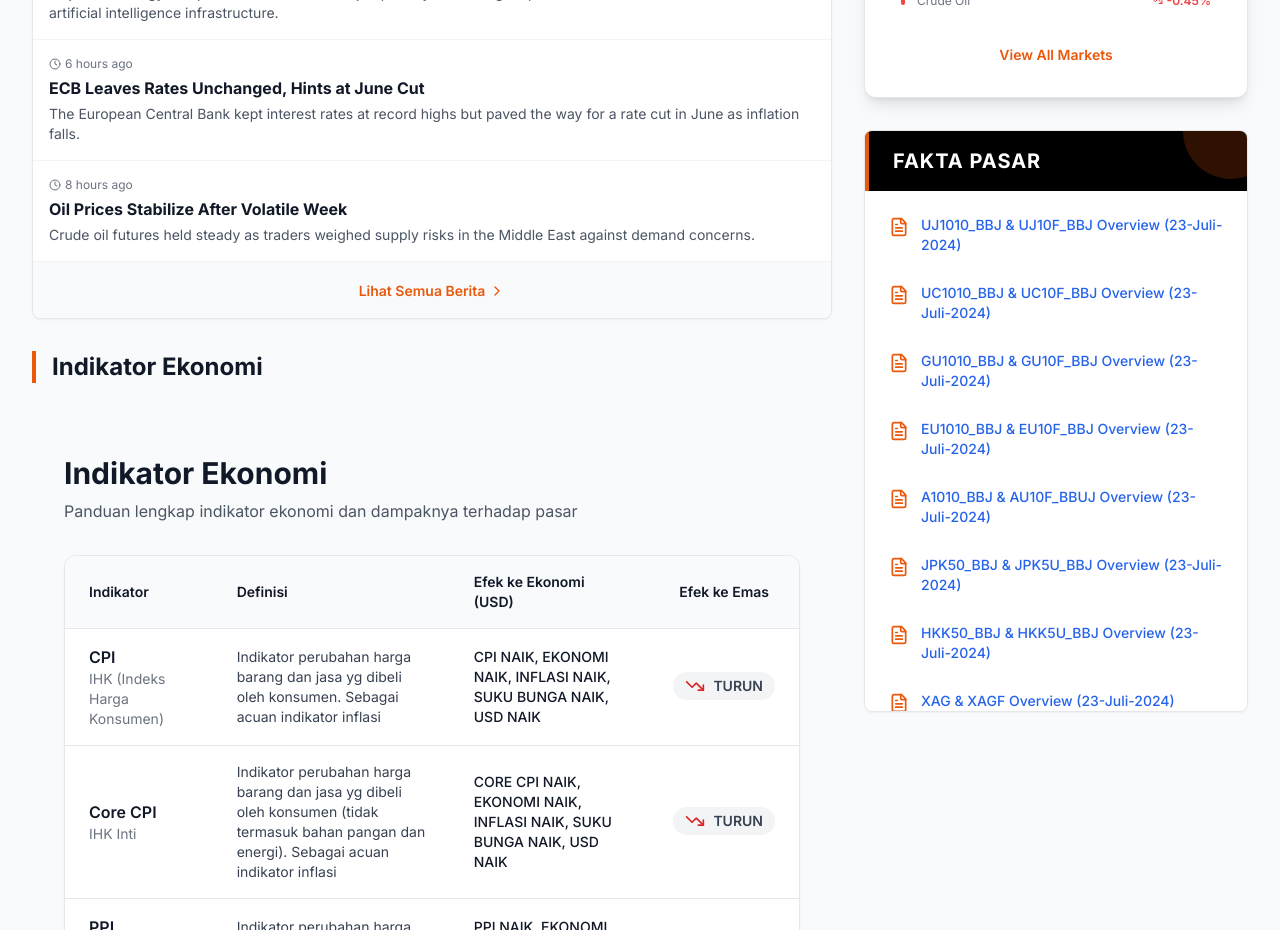
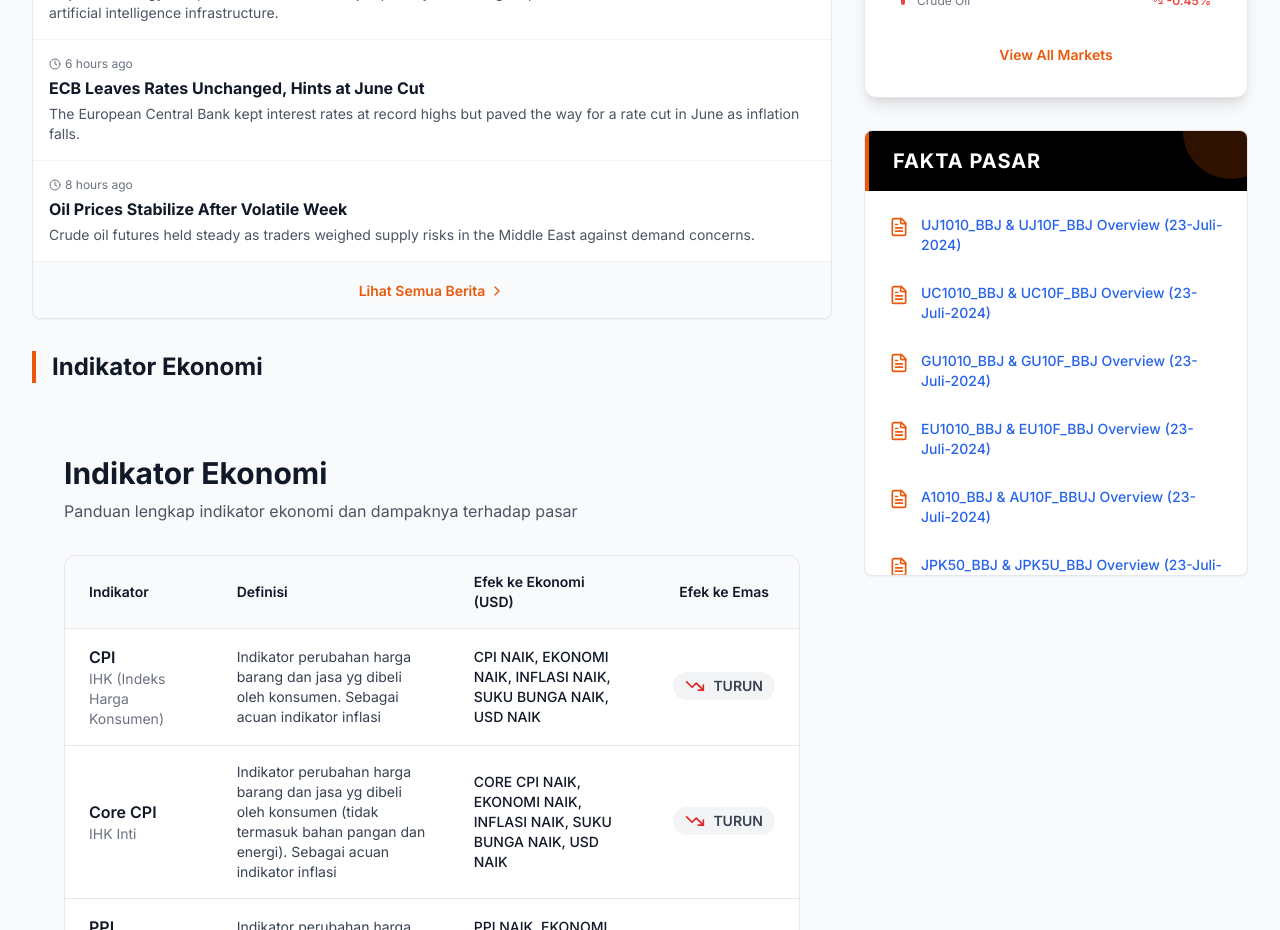
Before and after one commit to Silviana1290/ewf3pro.site, a React (Vite) app: page / in a window 1280 px wide. Shown: the part 1580-2510 px from the top of the page. Built offline with nearby package versions, Linux system fonts and the light colour scheme.

Commit message:
Refactor MarketFacts layout and scrolling properties
Updated the MarketFacts component to improve layout and scrolling behavior.

```diff
--- a/src/components/MarketFacts.tsx
+++ b/src/components/MarketFacts.tsx
@@ -21,13 +21,10 @@ export function MarketFacts({ language }: MarketFactsProps) {
   return (
     <div
       className="
-        sticky top-24
-        self-start
-        max-h-[calc(100vh-200px)]
-        overflow-hidden
         bg-white dark:bg-dark-surface
         rounded-lg shadow-sm
         border border-gray-200 dark:border-gray-700
+        overflow-hidden
       "
     >
       {/* HEADER */}
@@ -38,8 +35,8 @@ export function MarketFacts({ language }: MarketFactsProps) {
         <div className="absolute top-0 right-0 translate-x-1/3 -translate-y-1/2 w-24 h-24 bg-orange-600 rounded-full opacity-20" />
       </div>
 
-      {/* CONTENT (SCROLL INTERNAL) */}
-      <div className="p-4 space-y-3 overflow-auto max-h-[calc(100vh-280px)]">
+      {/* CONTENT (SCROLL INTERNAL, BUKAN IKUT HALAMAN) */}
+      <div className="p-4 space-y-3 max-h-96 overflow-auto">
         {facts.map((fact, index) => (
           <motion.a
             key={fact.id}
```
